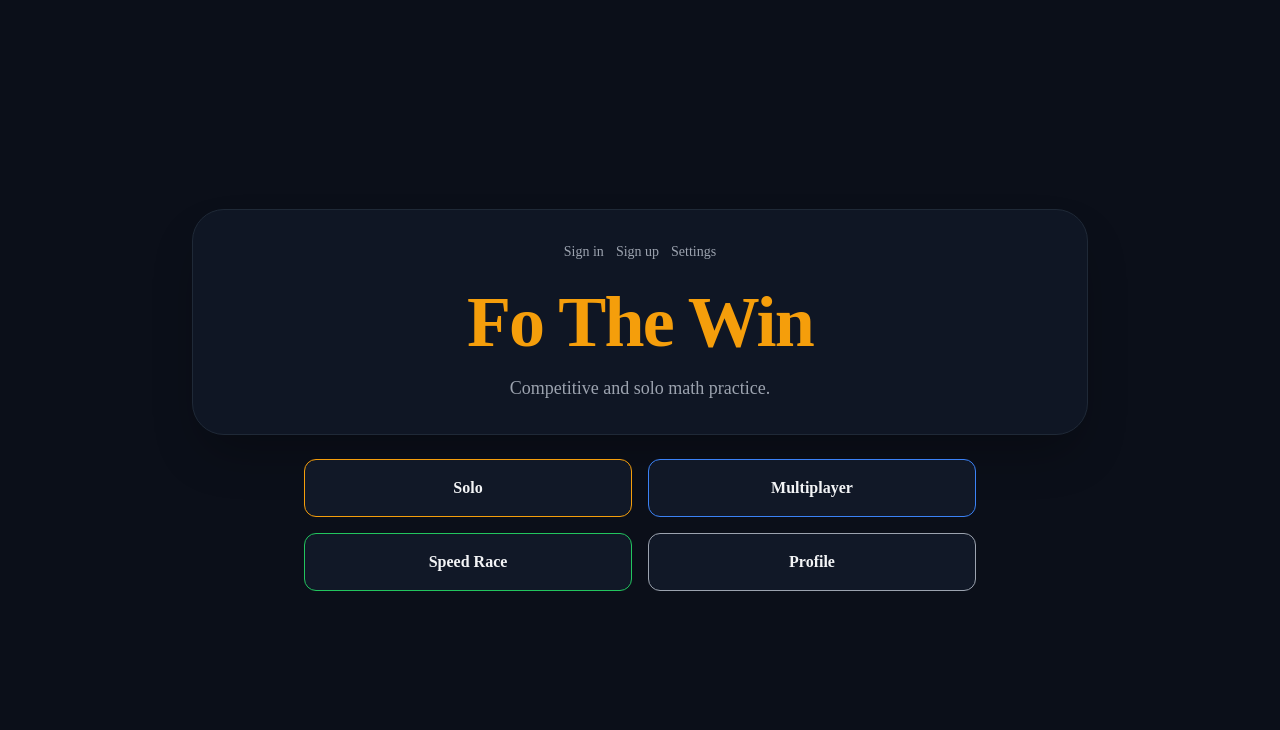
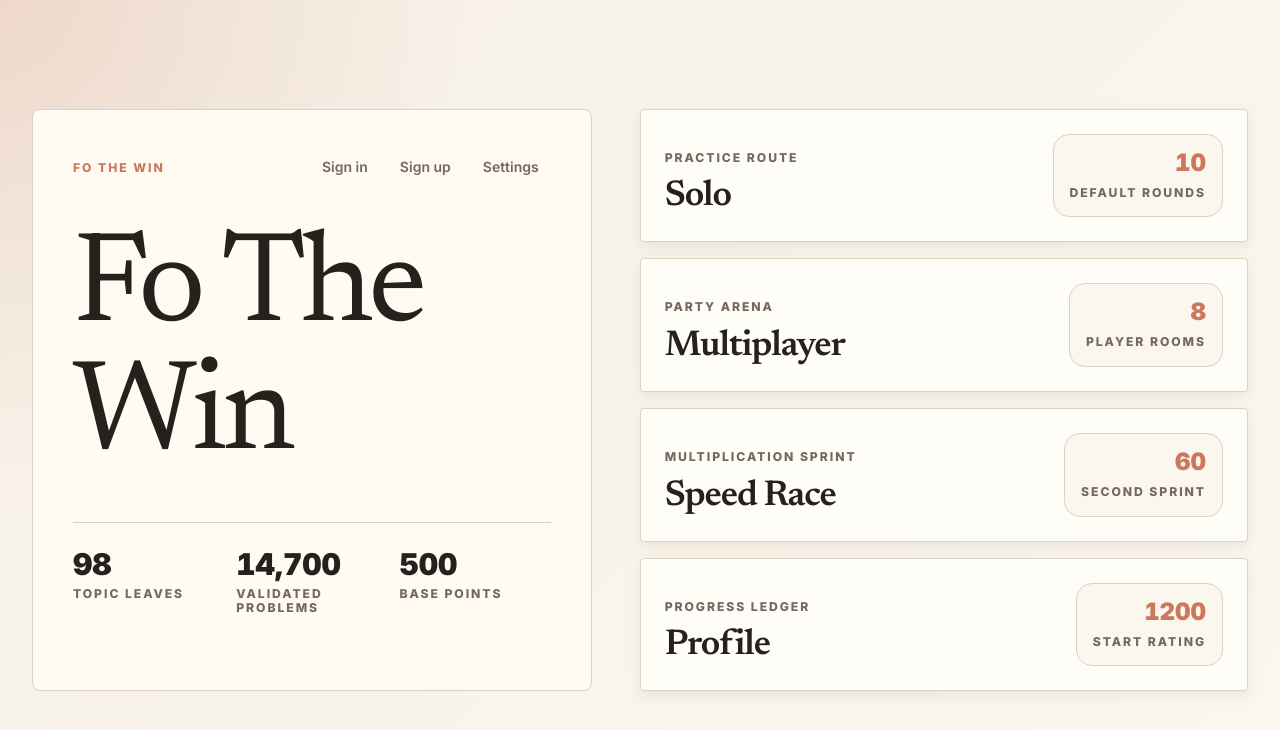
Before and after one commit to markandeyay/Fo-The-Win, a Next.js app: page / in a window 1280 px wide. Shown: the top 730 px of the page. Built offline with nearby package versions, Linux system fonts and the light colour scheme.

Commit message:
Design: Add warm editorial foundation

```diff
--- a/app/globals.css
+++ b/app/globals.css
@@ -5,8 +5,22 @@
 @import "katex/dist/katex.min.css";
 
 :root {
-  --background: #0b0f19;
-  --foreground: #f3f4f6;
+  --ftw-bg: #f6f0e6;
+  --ftw-canvas: #fbf7ef;
+  --ftw-surface: #fffaf2;
+  --ftw-surface-raised: #fffdf7;
+  --ftw-line: #dfd1c0;
+  --ftw-accent: #cc785c;
+  --ftw-accent-deep: #9f563f;
+  --ftw-text: #26211c;
+  --ftw-muted: #76685c;
+  --ftw-success: #4f7f5f;
+  --ftw-danger: #a85647;
+  --ftw-warning: #b8844c;
+  --ftw-info: #6b7f8f;
+  --ftw-shadow: 87 61 39;
+  --background: var(--ftw-bg);
+  --foreground: var(--ftw-text);
 }
 
 html,
@@ -17,8 +31,114 @@ body {
 body {
   background-color: var(--background);
   color: var(--foreground);
+  font-family: var(--font-ftw-sans), Inter, system-ui, sans-serif;
+  line-height: 1.6;
+  text-rendering: geometricPrecision;
 }
 
 .katex {
-  font-size: 1.1em;
+  color: var(--ftw-text);
+  font-size: 1.06em;
 }
+
+@layer base {
+  ::selection {
+    background: color-mix(in srgb, var(--ftw-accent) 28%, transparent);
+  }
+
+  :focus-visible {
+    outline: 2px solid var(--ftw-accent);
+    outline-offset: 3px;
+  }
+}
+
+@layer utilities {
+  .ftw-page-shell {
+    background:
+      radial-gradient(circle at top left, color-mix(in srgb, var(--ftw-accent) 20%, transparent), transparent 30rem),
+      linear-gradient(135deg, var(--ftw-bg), var(--ftw-canvas));
+  }
+
+  .ftw-display {
+    font-family: var(--font-ftw-serif), Newsreader, Georgia, serif;
+    font-variation-settings: "opsz" 28;
+    letter-spacing: -0.04em;
+    line-height: 0.92;
+  }
+
+  .ftw-label {
+    font-size: 0.76rem;
+    font-weight: 760;
+    letter-spacing: 0.16em;
+    line-height: 1.2;
+    text-transform: uppercase;
+  }
+
+  .ftw-tabular {
+    font-variant-numeric: tabular-nums;
+  }
+
+  .ftw-card {
+    @apply rounded-ftw border border-ftw-line bg-ftw-panel shadow-ftw shadow-ftw-inset;
+  }
+
+  .ftw-card-sm {
+    @apply rounded-ftw-sm border border-ftw-line bg-ftw-raised shadow-ftw-sm shadow-ftw-inset;
+  }
+
+  .ftw-card-muted {
+    @apply rounded-ftw-sm border border-ftw-line bg-ftw-canvas shadow-ftw-sm;
+  }
+
+  .ftw-input {
+    @apply rounded-ftw-sm border border-ftw-line bg-ftw-raised px-4 py-3 text-ftw-text outline-none transition focus:border-ftw-accent focus:ring-2 focus:ring-ftw-accent disabled:cursor-not-allowed disabled:opacity-50;
+  }
+
+  .ftw-input::placeholder {
+    color: color-mix(in srgb, var(--ftw-muted) 70%, transparent);
+  }
+
+  .ftw-button-primary {
+    @apply rounded-ftw-sm bg-ftw-accent px-5 py-3 font-black text-ftw-text shadow-ftw-sm transition hover:-translate-y-0.5 hover:bg-ftw-accentDeep hover:text-ftw-panel focus-visible:bg-ftw-accentDeep focus-visible:text-ftw-panel disabled:translate-y-0 disabled:cursor-not-allowed disabled:opacity-50;
+  }
+
+  .ftw-button-secondary {
+    @apply rounded-ftw-sm border border-ftw-line bg-ftw-raised px-5 py-3 font-bold text-ftw-text shadow-ftw-sm transition hover:-translate-y-0.5 hover:border-ftw-accent hover:text-ftw-accent focus-visible:border-ftw-accent disabled:translate-y-0 disabled:cursor-not-allowed disabled:opacity-50;
+  }
+
+  .ftw-button-quiet {
+    @apply rounded-full px-3 py-2 font-semibold text-ftw-muted transition hover:bg-ftw-accent hover:text-ftw-panel focus-visible:bg-ftw-accent focus-visible:text-ftw-panel;
+  }
+
+  .ftw-chip {
+    @apply rounded-full border border-ftw-line bg-ftw-canvas px-3 py-1 text-xs font-bold text-ftw-muted;
+  }
+
+  .ftw-chip-active {
+    @apply rounded-full border border-ftw-accent bg-ftw-canvas px-3 py-1 text-xs font-bold text-ftw-accent;
+  }
+
+  .ftw-status-success {
+    @apply border-ftw-success bg-ftw-canvas text-ftw-success;
+  }
+
+  .ftw-status-danger {
+    @apply border-ftw-danger bg-ftw-canvas text-ftw-danger;
+  }
+
+  .ftw-status-warning {
+    @apply border-ftw-accent bg-ftw-canvas text-ftw-accent;
+  }
+
+  .ftw-table-row {
+    @apply border-t border-ftw-line;
+  }
+
+  .ftw-number {
+    @apply ftw-tabular font-black tracking-tight;
+  }
+
+  .ftw-motion-safe-pop {
+    @apply motion-safe:transition motion-safe:duration-200 motion-safe:ease-out;
+  }
+}
--- a/app/layout.tsx
+++ b/app/layout.tsx
@@ -1,5 +1,18 @@
 import type { Metadata } from "next";
+import { Inter, Newsreader } from "next/font/google";
 import "./globals.css";
+
+const inter = Inter({
+  subsets: ["latin"],
+  display: "swap",
+  variable: "--font-ftw-sans",
+});
+
+const newsreader = Newsreader({
+  subsets: ["latin"],
+  display: "swap",
+  variable: "--font-ftw-serif",
+});
 
 export const metadata: Metadata = {
   title: "Fo The Win",
@@ -13,7 +26,7 @@ export default function RootLayout({
 }>) {
   return (
     <html lang="en">
-      <body className="antialiased bg-ftw-dark text-ftw-text">
+      <body className={`${inter.variable} ${newsreader.variable} antialiased bg-ftw-bg text-ftw-text`}>
         {children}
       </body>
     </html>
--- a/app/page.tsx
+++ b/app/page.tsx
@@ -1,49 +1,97 @@
 import Link from "next/link";
+
+const modeTiles = [
+  {
+    href: "/solo",
+    label: "Solo",
+    kicker: "Practice route",
+    metric: "10",
+    metricLabel: "default rounds",
+  },
+  {
+    href: "/party",
+    label: "Multiplayer",
+    kicker: "Party arena",
+    metric: "8",
+    metricLabel: "player rooms",
+  },
+  {
+    href: "/race",
+    label: "Speed Race",
+    kicker: "Multiplication sprint",
+    metric: "60",
+    metricLabel: "second sprint",
+  },
+  {
+    href: "/profile",
+    label: "Profile",
+    kicker: "Progress ledger",
+    metric: "1200",
+    metricLabel: "start rating",
+  },
+];
 
 export default function Home() {
   return (
-    <main className="min-h-screen flex flex-col items-center justify-center gap-6 p-8">
-      <div className="w-full max-w-4xl rounded-[2rem] border border-gray-800 bg-ftw-panel/80 p-8 text-center shadow-2xl shadow-black/30">
-        <div className="mb-6 flex flex-wrap justify-center gap-3 text-sm text-ftw-muted">
-          <Link href="/signin" className="hover:text-ftw-text">Sign in</Link>
-          <Link href="/signup" className="hover:text-ftw-text">Sign up</Link>
-          <Link href="/settings" className="hover:text-ftw-text">Settings</Link>
+    <main className="ftw-page-shell min-h-screen px-5 py-8 text-ftw-text md:px-8 md:py-10">
+      <div className="mx-auto grid min-h-[calc(100vh-5rem)] w-full max-w-7xl content-center gap-8 lg:grid-cols-[minmax(0,0.92fr)_minmax(28rem,1fr)] lg:gap-12">
+        <section className="rounded-ftw border border-ftw-line bg-ftw-panel p-7 shadow-ftw shadow-ftw-inset md:p-10">
+          <div className="mb-10 flex flex-wrap items-center justify-between gap-4">
+            <div className="ftw-label text-ftw-accent">Fo The Win</div>
+            <nav className="flex flex-wrap gap-2 text-sm font-semibold text-ftw-muted" aria-label="Account navigation">
+              <Link href="/signin" className="rounded-full px-3 py-2 transition hover:bg-ftw-accent hover:text-ftw-panel focus-visible:bg-ftw-accent focus-visible:text-ftw-panel">Sign in</Link>
+              <Link href="/signup" className="rounded-full px-3 py-2 transition hover:bg-ftw-accent hover:text-ftw-panel focus-visible:bg-ftw-accent focus-visible:text-ftw-panel">Sign up</Link>
+              <Link href="/settings" className="rounded-full px-3 py-2 transition hover:bg-ftw-accent hover:text-ftw-panel focus-visible:bg-ftw-accent focus-visible:text-ftw-panel">Settings</Link>
+            </nav>
           </div>
 
-        <h1 className="text-5xl font-extrabold tracking-tight text-ftw-accent md:text-7xl">
+          <div className="max-w-3xl">
+            <h1 className="ftw-display text-7xl text-ftw-text md:text-8xl lg:text-9xl">
               Fo The Win
             </h1>
-        <p className="mt-4 text-lg text-ftw-muted">
-          Competitive and solo math practice.
-        </p>
           </div>
 
-      <div className="grid w-full max-w-2xl grid-cols-1 gap-4 sm:grid-cols-2">
+          <div className="mt-10 grid gap-3 border-t border-ftw-line pt-6 sm:grid-cols-3">
+            <Stat value="98" label="topic leaves" />
+            <Stat value="14,700" label="validated problems" />
+            <Stat value="500" label="base points" />
+          </div>
+        </section>
+
+        <section className="grid gap-4">
+          {modeTiles.map((mode) => (
             <Link
-          href="/solo"
-          className="rounded-xl bg-ftw-panel border border-ftw-accent px-8 py-4 text-center font-semibold hover:bg-ftw-accent hover:text-ftw-dark transition"
+              key={mode.href}
+              href={mode.href}
+              className="group grid rounded-ftw-sm border border-ftw-line bg-ftw-raised p-5 shadow-ftw-sm transition duration-200 hover:-translate-y-0.5 hover:border-ftw-accent hover:shadow-ftw focus-visible:-translate-y-0.5 focus-visible:border-ftw-accent md:grid-cols-[1fr_auto] md:items-end md:p-6"
             >
-          Solo
+              <span>
+                <span className="ftw-label text-ftw-muted transition group-hover:text-ftw-accent">
+                  {mode.kicker}
+                </span>
+                <span className="mt-2 block font-serif text-3xl font-semibold leading-tight tracking-[-0.03em] text-ftw-text md:text-4xl">
+                  {mode.label}
+                </span>
+              </span>
+              <span className="mt-5 rounded-2xl border border-ftw-line bg-ftw-canvas px-4 py-3 text-left md:mt-0 md:text-right">
+                <span className="ftw-tabular block text-2xl font-black text-ftw-accent">
+                  {mode.metric}
+                </span>
+                <span className="ftw-label text-ftw-muted">{mode.metricLabel}</span>
+              </span>
             </Link>
-        <Link
-          href="/party"
-          className="rounded-xl bg-ftw-panel border border-ftw-info px-8 py-4 text-center font-semibold hover:bg-ftw-info hover:text-white transition"
-        >
-          Multiplayer
-        </Link>
-        <Link
-          href="/race"
-          className="rounded-xl bg-ftw-panel border border-ftw-success px-8 py-4 text-center font-semibold hover:bg-ftw-success hover:text-ftw-dark transition"
-        >
-          Speed Race
-        </Link>
-        <Link
-          href="/profile"
-          className="rounded-xl bg-ftw-panel border border-ftw-muted px-8 py-4 text-center font-semibold hover:bg-ftw-muted hover:text-ftw-dark transition"
-        >
-          Profile
-        </Link>
+          ))}
+        </section>
       </div>
     </main>
   );
 }
+
+function Stat({ value, label }: { value: string; label: string }) {
+  return (
+    <div>
+      <div className="ftw-tabular text-3xl font-black text-ftw-text">{value}</div>
+      <div className="ftw-label mt-1 text-ftw-muted">{label}</div>
+    </div>
+  );
+}
--- a/tailwind.config.ts
+++ b/tailwind.config.ts
@@ -9,18 +9,34 @@ const config: Config = {
     extend: {
       colors: {
         ftw: {
-          dark: "#0b0f19",
-          panel: "#111827",
-          accent: "#f59e0b",
-          success: "#22c55e",
-          danger: "#ef4444",
-          info: "#3b82f6",
-          text: "#f3f4f6",
-          muted: "#9ca3af",
+          bg: "var(--ftw-bg)",
+          canvas: "var(--ftw-canvas)",
+          panel: "var(--ftw-surface)",
+          raised: "var(--ftw-surface-raised)",
+          line: "var(--ftw-line)",
+          accent: "var(--ftw-accent)",
+          accentDeep: "var(--ftw-accent-deep)",
+          text: "var(--ftw-text)",
+          muted: "var(--ftw-muted)",
+          success: "var(--ftw-success)",
+          danger: "var(--ftw-danger)",
+          warning: "var(--ftw-warning)",
+          info: "var(--ftw-info)",
+          dark: "var(--ftw-bg)",
         },
       },
       fontFamily: {
-        sans: ["var(--font-geist-sans)", "system-ui", "sans-serif"],
+        sans: ["var(--font-ftw-sans)", "Inter", "system-ui", "sans-serif"],
+        serif: ["var(--font-ftw-serif)", "Newsreader", "Georgia", "serif"],
+      },
+      boxShadow: {
+        ftw: "0 14px 32px rgb(87 61 39 / 0.12)",
+        "ftw-sm": "0 5px 14px rgb(87 61 39 / 0.09)",
+        "ftw-inset": "inset 0 1px 0 rgb(255 255 255 / 0.68)",
+      },
+      borderRadius: {
+        ftw: "0.5rem",
+        "ftw-sm": "0.25rem",
       },
     },
   },
```
Lines whose indentation alone changed are shown as unchanged.
